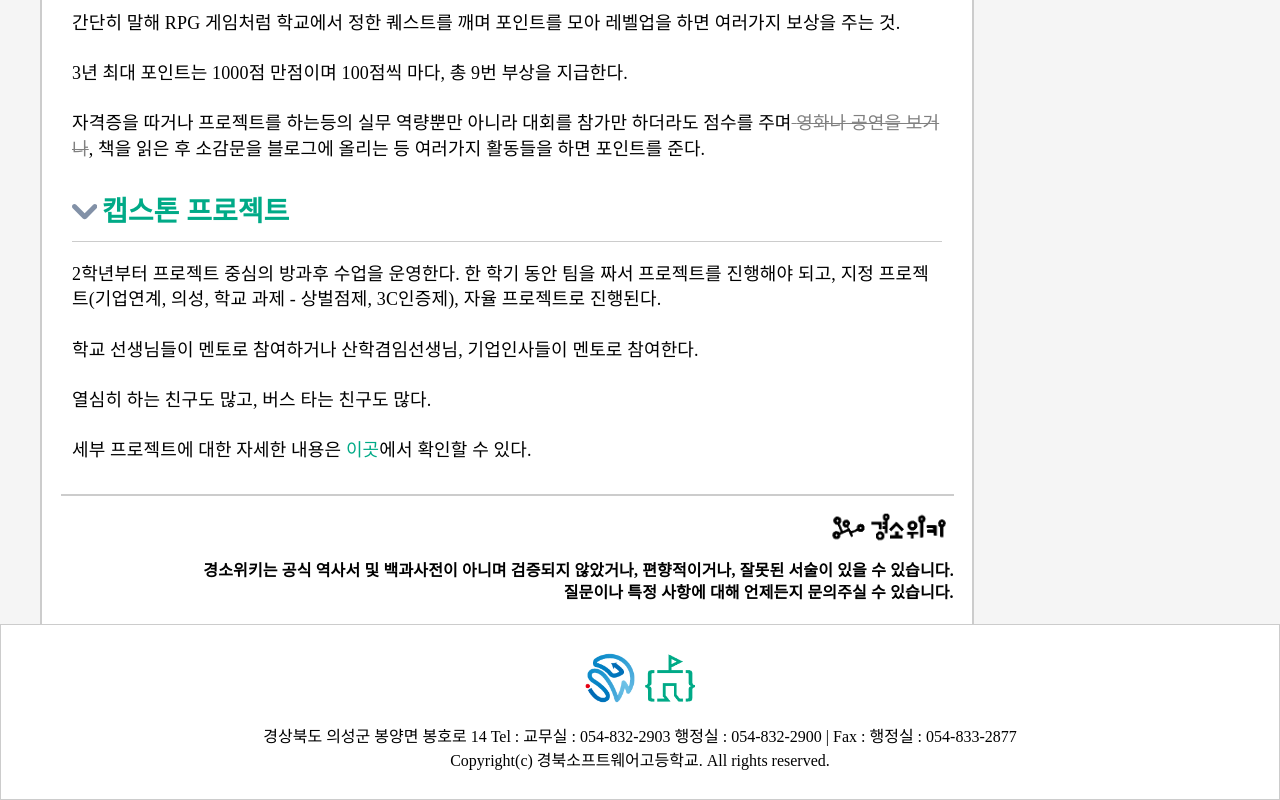
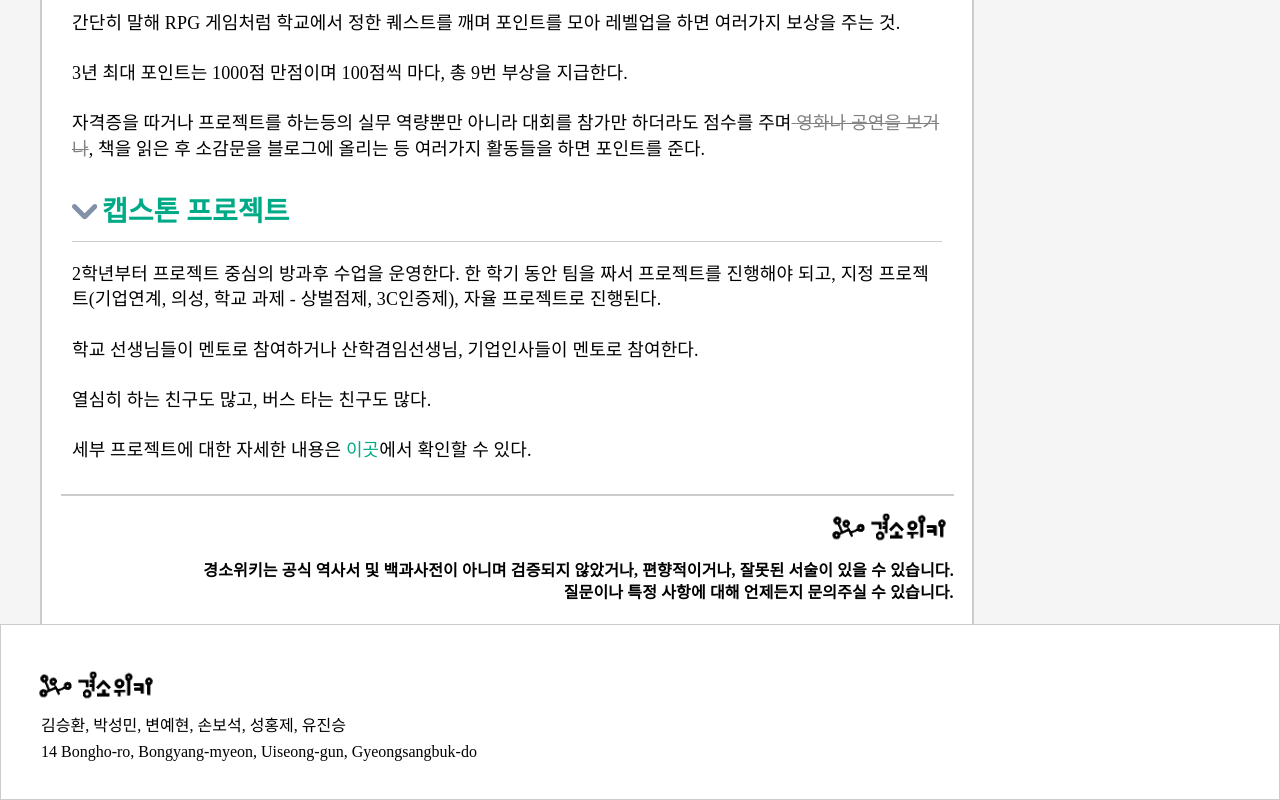
Before and after one commit to GYEONGSOWIKI/GYEONGSOWIKI_WEB_FE, a React (Vite) app: page / in a window 1280 px wide. Shown: the part 2268-3068 px from the top of the page. Built offline with nearby package versions, Linux system fonts and the light colour scheme; a web font is replaced by a local one.

Commit message:
💄 change style

```diff
--- a/src/components/Footer/index.tsx
+++ b/src/components/Footer/index.tsx
@@ -1,25 +1,17 @@
 import * as S from "./style"
 
-import SymbolOld from "@assets/symbol-only.png"
-import SymbolNew from "@assets/symbol-new-only.png"
+import Logo from "@assets/logo-dark.png"
 
 const Footer = () => {
     return (
         <S.FooterWrap>
-            <a href="https://school.gyo6.net/gbsw/main.do?sysId=gbsw" target="blank">
-                <img
-                    src={SymbolOld}
-                    alt="Symbol-old"
-                />
-                <img
-                    src={SymbolNew}
-                    alt="Symbol-new"
-                />
+            <a href="https://github.com/GYEONGSOWIKI" target="blank">
+                <img src={Logo} alt="경소위키 로고" />
             </a>
-            <p>경상북도 의성군 봉양면 봉호로 14 Tel : 교무실 : 054-832-2903 행정실 : 054-832-2900   |  Fax : 행정실 : 054-833-2877
-                <br />
-                Copyright(c) 경북소프트웨어고등학교. All rights reserved.
-            </p>
+            <S.InfoWrap>
+                <p>김승환, 박성민, 변예현, 손보석, 성홍제, 유진승</p>
+                <p>14 Bongho-ro, Bongyang-myeon, Uiseong-gun, Gyeongsangbuk-do</p>
+            </S.InfoWrap>
         </S.FooterWrap>
     )
 }
--- a/src/components/Footer/style.ts
+++ b/src/components/Footer/style.ts
@@ -2,9 +2,9 @@ import styled from "styled-components";
 
 export const FooterWrap = styled.footer`
   display: flex;
-  align-items: center;
+  align-items: flex-start;
   justify-content: center;
-  text-align: center;
+  padding: 30px;
   width: 100%;
   height: 22vh;
   background-color: #fff;
@@ -13,15 +13,22 @@ export const FooterWrap = styled.footer`
 
   & > a {
     display: flex;
-    gap: 10px;
+    align-items: center;
+    color: gray;
   }
 
   & > a > img {
-    width: 50px;
-    height: 50px;
+    width: 130px;
+    height: 44px;
+    aspect-ratio: auto;
   }
+`;
+
+export const InfoWrap = styled.div`
+  padding: 0 0 0 10px;
 
   & > p {
-    margin-top: 20px;
+    margin-top: 10px;
+    line-height: 1;
   }
 `;
```
Also changed, not shown: src/assets/svg/GithubIcon.tsx (deleted, +0 -29 lines).
